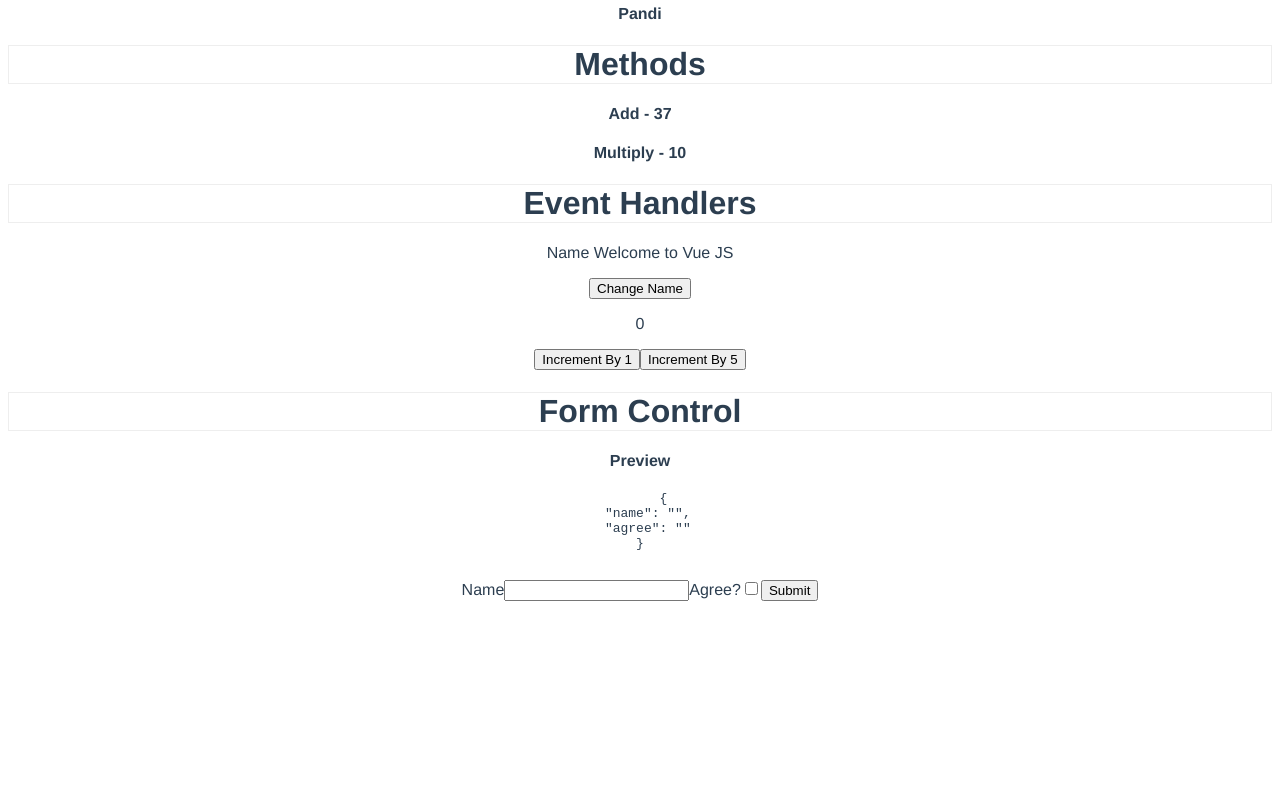
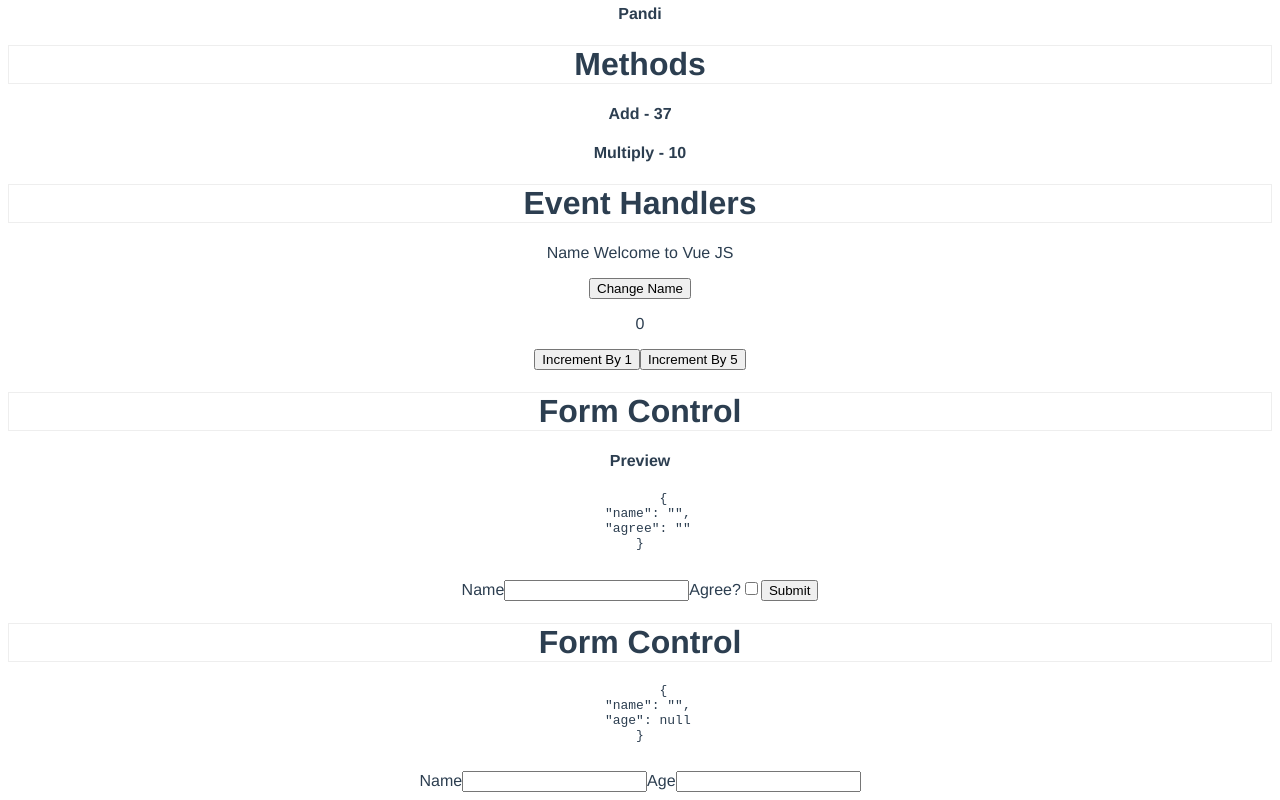
Before and after one commit to pandiarajanrp/vuejs-practice, a Vue app: page / in a window 1280 px wide. Shown: the part 1861-2661 px from the top of the page. Before the commit the page ends 2470 px from the top, so only its background shows below. Built offline with nearby package versions, Linux system fonts and the light colour scheme.

Commit message:
modifiers
modifiers

```diff
--- a/src/App.vue
+++ b/src/App.vue
@@ -79,6 +79,17 @@
       <input type="checkbox" id="agree" v-model="formData.agree" true-value="yes" false-value="no">
       <button type="submit">Submit</button>
     </form>
+
+    <h1>Form Control</h1>
+    <pre>
+      {{ JSON.stringify(modifiers, null, 2) }}
+    </pre>
+    <form @submit.prevent="formSubmit">
+      <label for="fname">Name</label>
+      <input type="text" id="fname" v-model.trim.lazy="modifiers.name" />
+      <label for="age">Age</label>
+      <input type="number" id="age" v-model.number="modifiers.age" @keyup.enter="formSubmit">
+    </form>
   </div>
 </template>
 
@@ -123,6 +134,10 @@ export default {
       formData: {
         name: '',
         agree: ''
+      },
+      modifiers: {
+        name: '',
+        age: null
       }
     };
   },
```
